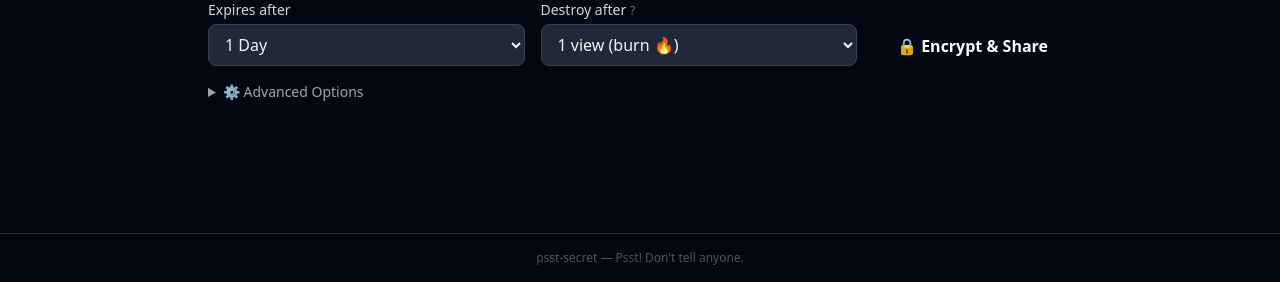
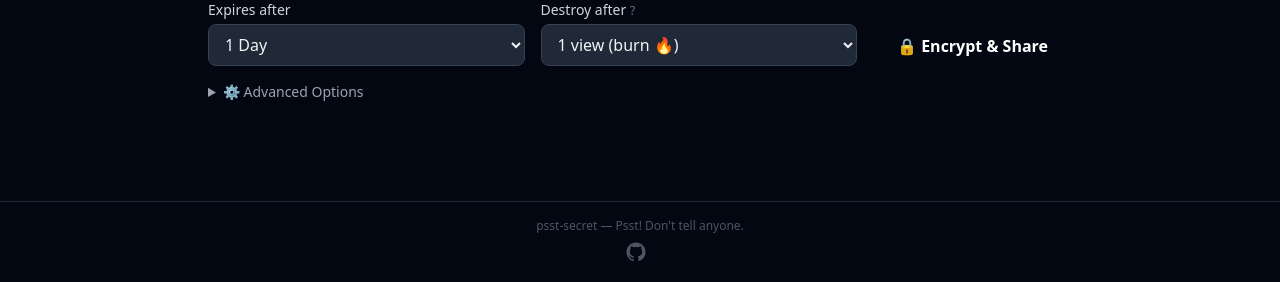
Before and after one commit to ch0wm3in/psst-secret, a Django app: template templates/whispers/create.html in a window 1280 px wide. Shown: the part 518-800 px from the top of the page. Run offline with Django 5.2, Linux system fonts and the light colour scheme; the template is opened without the code that fills it, so the values that code supplies are empty; parts of the project's set-up code (start-up, migrations or seed data) failed here and were passed over; some libraries are stand-ins or nearby versions.

Commit message:
Add APP_VERSION to settings and display in footer; update Dockerfile and workflows

```diff
--- a/psst_secret/settings.py
+++ b/psst_secret/settings.py
@@ -44,6 +44,9 @@ if not DEBUG and SECRET_KEY.startswith("django-insecure"):
     )
 
 ALLOWED_HOSTS = env.list("ALLOWED_HOSTS", default=["localhost", "127.0.0.1"])
+
+# Build/release version — set by Docker build-arg from the GitHub release tag.
+APP_VERSION = env.str("APP_VERSION", default="dev")
 
 
 # Application definition
--- a/templates/base/layout.html
+++ b/templates/base/layout.html
@@ -59,8 +59,25 @@
     </main>
 
     <!-- Footer -->
+    {% settings_value "APP_VERSION" as app_version %}
     <footer class="border-t border-gray-800 py-4 text-center text-xs text-gray-600">
         psst-secret &mdash; {% trans "Psst! Don't tell anyone." %} <br>
+        <div class="inline-flex items-center justify-center gap-2 mt-2">
+            <a href="https://github.com/ch0wm3in/psst-secret" target="_blank" rel="noopener noreferrer"
+                aria-label="{% trans 'GitHub repository' %}"
+                class="inline-flex items-center justify-center text-gray-600 hover:text-brand-300 transition">
+                <svg xmlns="http://www.w3.org/2000/svg" viewBox="0 0 24 24" fill="currentColor" class="w-5 h-5" aria-hidden="true">
+                    <path fill-rule="evenodd" clip-rule="evenodd" d="M12 .5C5.73.5.5 5.73.5 12c0 5.08 3.29 9.39 7.86 10.91.58.11.79-.25.79-.56 0-.28-.01-1.02-.02-2-3.2.7-3.88-1.54-3.88-1.54-.52-1.33-1.28-1.69-1.28-1.69-1.05-.72.08-.7.08-.7 1.16.08 1.77 1.19 1.77 1.19 1.03 1.77 2.7 1.26 3.36.96.1-.75.4-1.26.73-1.55-2.55-.29-5.24-1.28-5.24-5.7 0-1.26.45-2.29 1.19-3.1-.12-.29-.52-1.47.11-3.07 0 0 .97-.31 3.18 1.18a11 11 0 0 1 5.79 0c2.2-1.49 3.17-1.18 3.17-1.18.63 1.6.23 2.78.11 3.07.74.81 1.19 1.84 1.19 3.1 0 4.43-2.69 5.41-5.25 5.69.41.36.78 1.07.78 2.15 0 1.55-.02 2.8-.02 3.18 0 .31.21.68.8.56C20.21 21.38 23.5 17.08 23.5 12 23.5 5.73 18.27.5 12 .5Z"/>
+                </svg>
+            </a>
+            {% if app_version|slice:":1" == "v" %}
+                <a href="https://github.com/ch0wm3in/psst-secret/releases/tag/{{ app_version }}"
+                    target="_blank" rel="noopener noreferrer"
+                    class="text-gray-600 hover:text-brand-300 transition">{{ app_version }}</a>
+            {% else %}
+                <span class="text-gray-600">{{ app_version }}</span>
+            {% endif %}
+        </div>
     </footer>
 </div>
 {% endblock %}
```
Also changed, not shown: .github/workflows/docker.yml, README.md, 1 other file.
